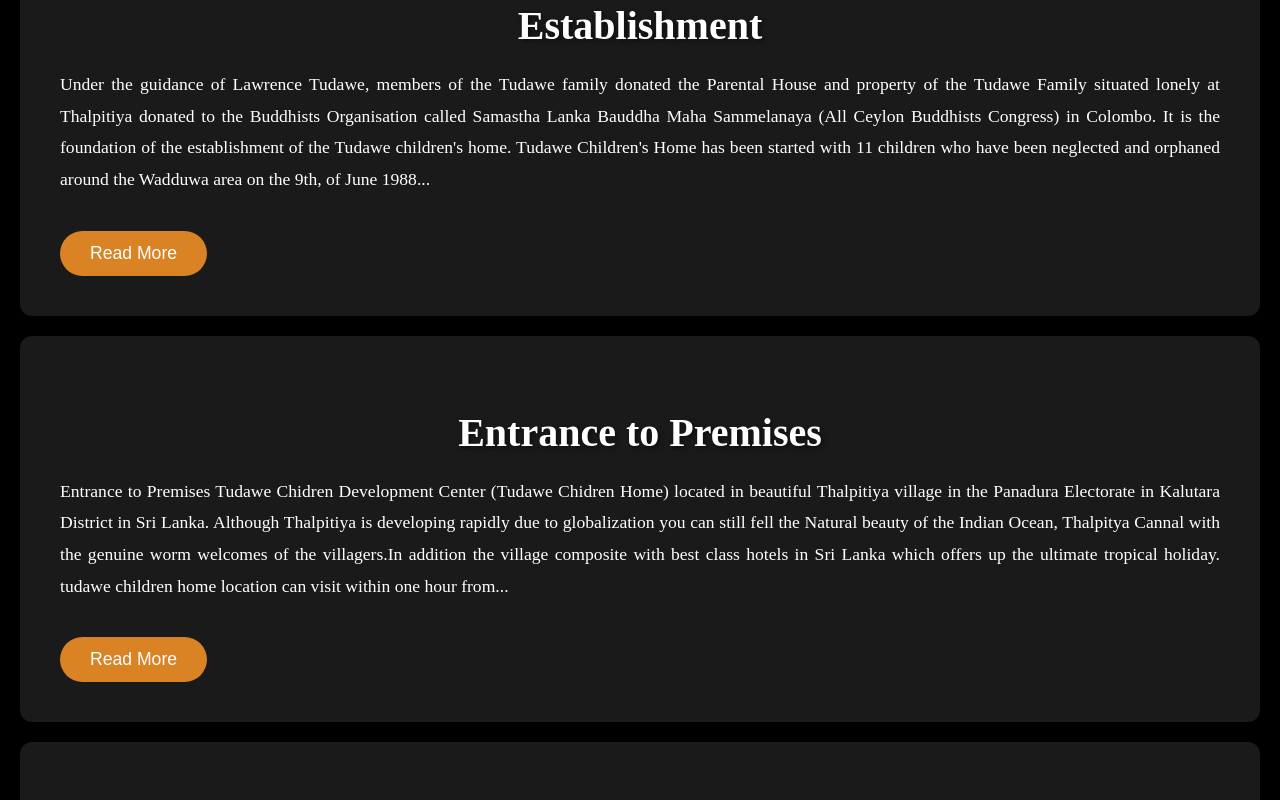
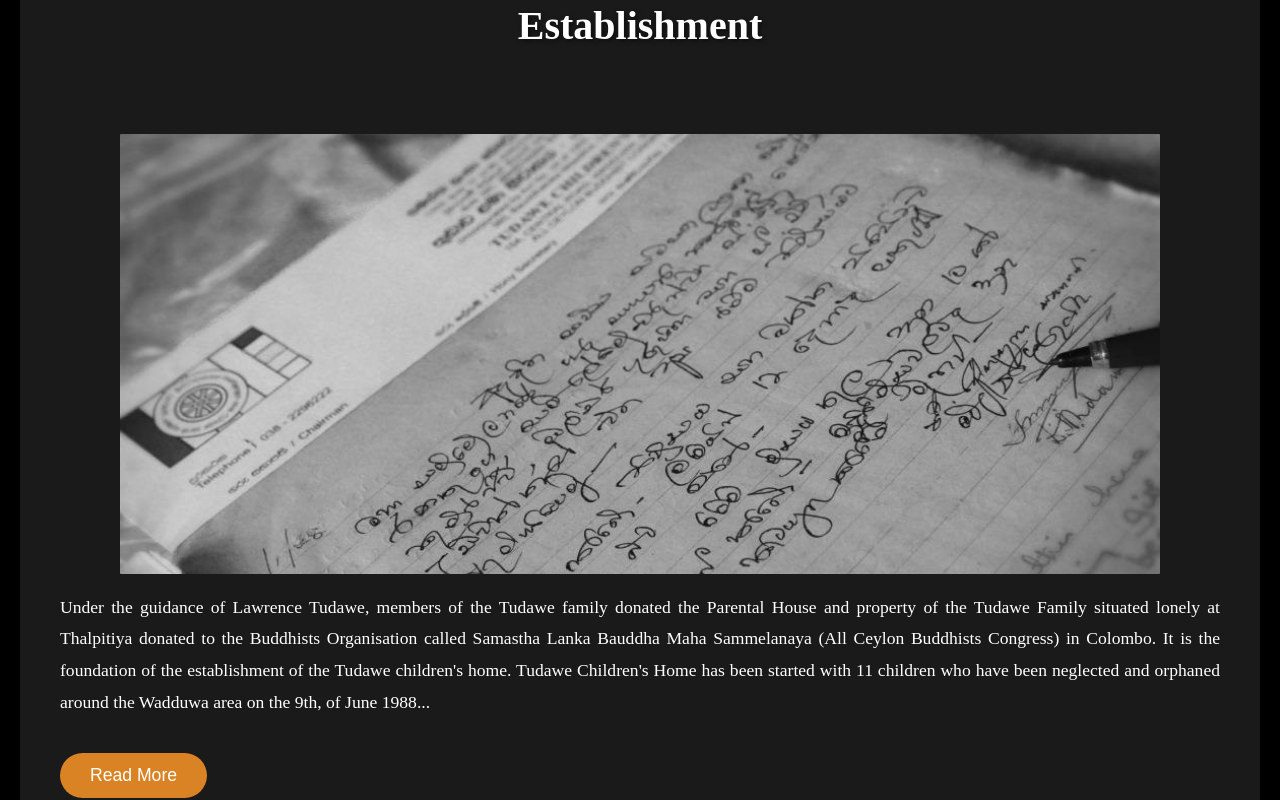
Before and after one commit to Dulan19/Thudawa_Website, a React (Create React App) app: page /Background in a window 1280 px wide. Shown: the part 1680-2480 px from the top of the page. Built offline with nearby package versions, Linux system fonts and the light colour scheme.

Commit message:
establishment image

```diff
--- a/src/pages/Background.jsx
+++ b/src/pages/Background.jsx
@@ -50,7 +50,7 @@ function Background() {
           <div className="section-container">
             <div className="intro-section">
               <h2>Thalpitiya Village</h2>
-              <div className="intro-image"></div>
+              <div className="intro-image image1"></div>
                 <p>
                 Thalpitiya Village Thalpitiya Village is located 31 km away from the central city, Colombo.
               Though it is close to city center, It has preserved the beauty of the Village, and currently going
@@ -104,7 +104,7 @@ function Background() {
                           Take a bike or you can walk inside the village. Coconut is a plant that is fully integrated with the seaside lifestyle and Sri Lankans
                           tend to utilize each part of the tree for different purposes. Thalpitiya is famous for producing coconut oil using a tool called Sekkuwa
                           which is made by two stones touching each other and pulled by bulls in a circle. It has been designed in such a way, that the dried content
-                          (is) put into the space, and due to the pressure in between stones the oil in the dried coconut will be extracted and poured into the baskets.
+                          is put into the space, and due to the pressure in between stones the oil in the dried coconut will be extracted and poured into the baskets.
 
                           Toddy tapping is a major industry, in Thalpitiya and is famous due to natural toddy production. Although it is a nice experience to watch The
                           Toddy Trapper tend to risk their life while going through the ropes linking trees everyday morning to collect toddy and bring them to down.
@@ -138,6 +138,7 @@ function Background() {
           <div className="section-container">
             <div className="intro-section">
               <h2>Establishment</h2>
+                <div className="intro-image image2"></div>
                 <p>
                 Under the guidance of Lawrence Tudawe, members of the Tudawe family donated the Parental House and property of the Tudawe Family situated lonely at
                 Thalpitiya donated to the Buddhists Organisation called Samastha Lanka Bauddha Maha Sammelanaya (All Ceylon Buddhists Congress) in Colombo. It is the
--- a/src/pages/Stylings/Background.css
+++ b/src/pages/Stylings/Background.css
@@ -97,13 +97,22 @@ table, th, td {
   border-radius: 1px;
   width: 1600px;
   height: 400px;
-  background-image: url("../../assets/thalpitiya.jpg");
   background-size: cover;
   background-position: center;
   background-attachment: fixed;
   margin-left: auto; /* Add this */
   margin-right: auto; /* Add this */
   display: block; /* Optional, ensures block behavior */
+}
+
+.image1 {
+  background-image: url("../../assets/thalpitiya.jpg");
+}
+
+.image2 {
+  background-image: url("../../assets/frist_log.jpg");
+  width: 1000px;
+  height: 400px;
 }
 
 /* Animations */
```
Also changed, not shown: src/assets/frist_log.jpg (added).
